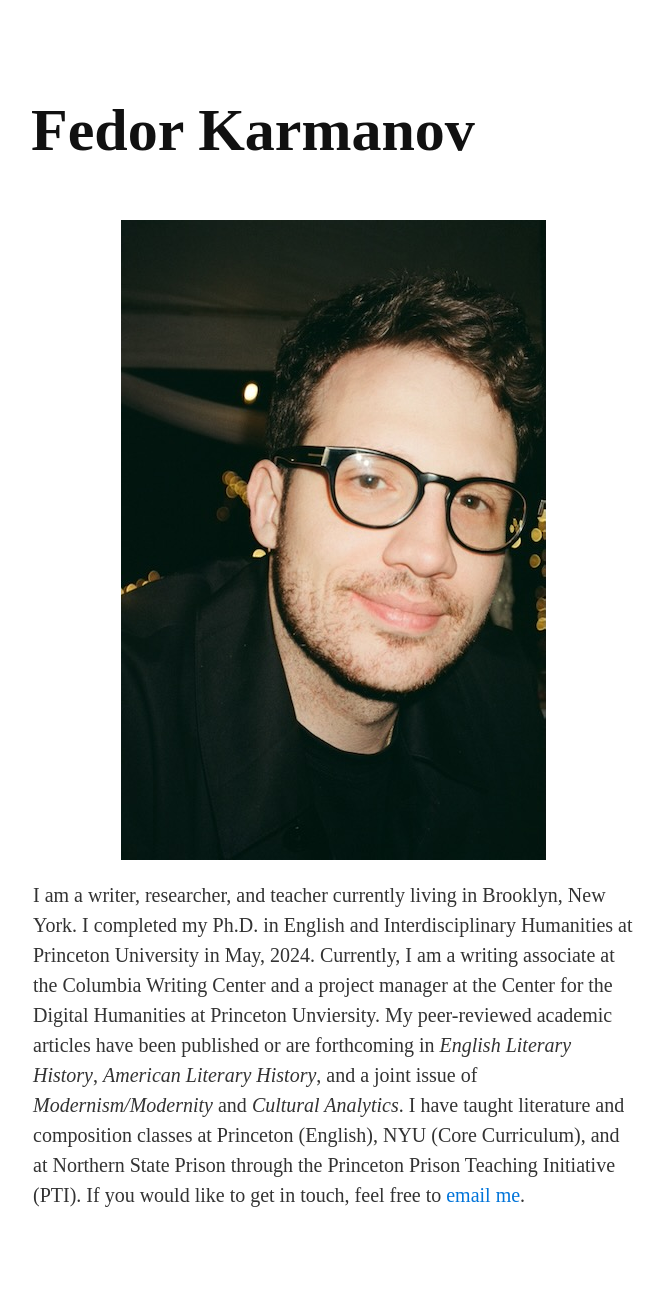
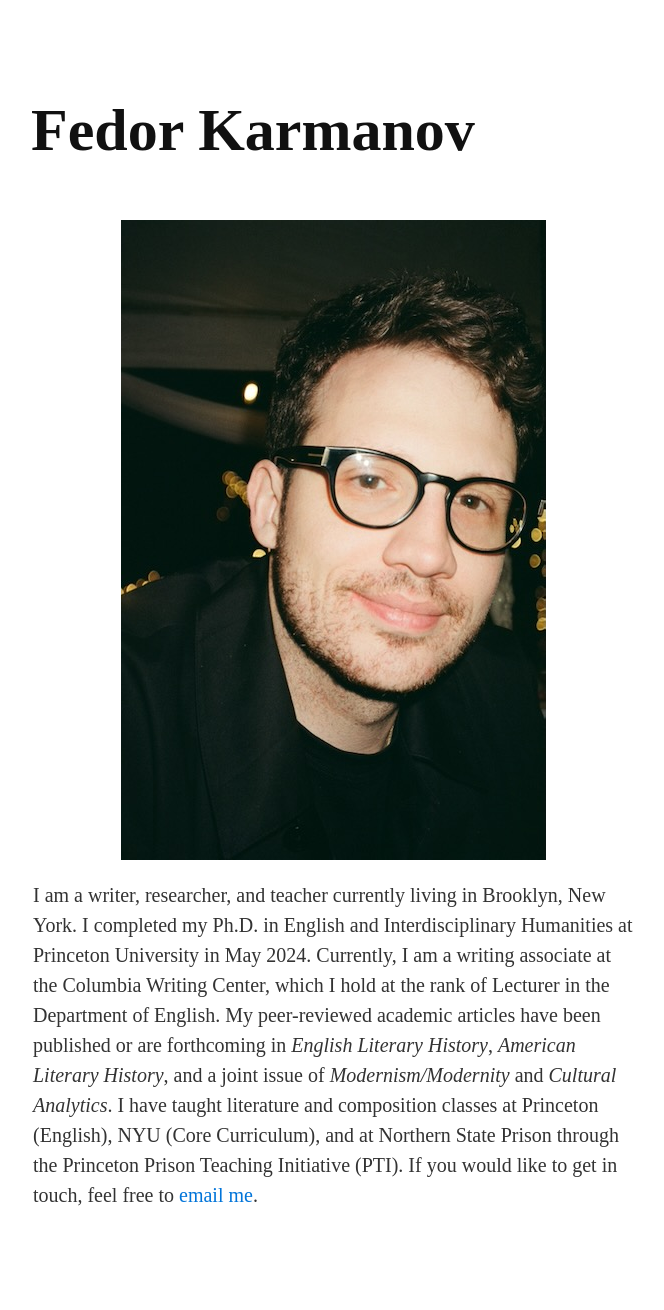
Before and after one commit to fed-ka/fed-ka, a Jekyll site: the page built from index.md, in a window 1280 px wide. Shown: the whole page, without its empty margins (307-971 px from the left). Built offline with Jekyll 4.4.1, drawn with Linux system fonts in a browser that asks for light colours.

Commit message:
spelling

```diff
--- a/index.md
+++ b/index.md
@@ -5,4 +5,4 @@ layout: default
 ![](https://www.fedorkarmanov.com/fk_small.jpeg)
 
 
-I am a writer, researcher, and teacher currently living in Brooklyn, New York. I completed my Ph.D. in English and Interdisciplinary Humanities at Princeton University in May, 2024. Currently, I am a writing associate at the Columbia Writing Center and a project manager at the Center for the Digital Humanities at Princeton Unviersity. My peer-reviewed academic articles have been published or are forthcoming in _English Literary History_, _American Literary History_, and a joint issue of _Modernism/Modernity_ and _Cultural Analytics_. I have taught literature and composition classes at Princeton (English), NYU (Core Curriculum), and at Northern State Prison through the Princeton Prison Teaching Initiative (PTI). If you would like to get in touch, feel free to [email me](mailto:karmanov@princeton.edu).
+I am a writer, researcher, and teacher currently living in Brooklyn, New York. I completed my Ph.D. in English and Interdisciplinary Humanities at Princeton University in May 2024. Currently, I am a writing associate at the Columbia Writing Center, which I hold at the rank of Lecturer in the Department of English. My peer-reviewed academic articles have been published or are forthcoming in _English Literary History_, _American Literary History_, and a joint issue of _Modernism/Modernity_ and _Cultural Analytics_. I have taught literature and composition classes at Princeton (English), NYU (Core Curriculum), and at Northern State Prison through the Princeton Prison Teaching Initiative (PTI). If you would like to get in touch, feel free to [email me](mailto:karmanov@princeton.edu).
```
Also changed, not shown: 1 other file.
